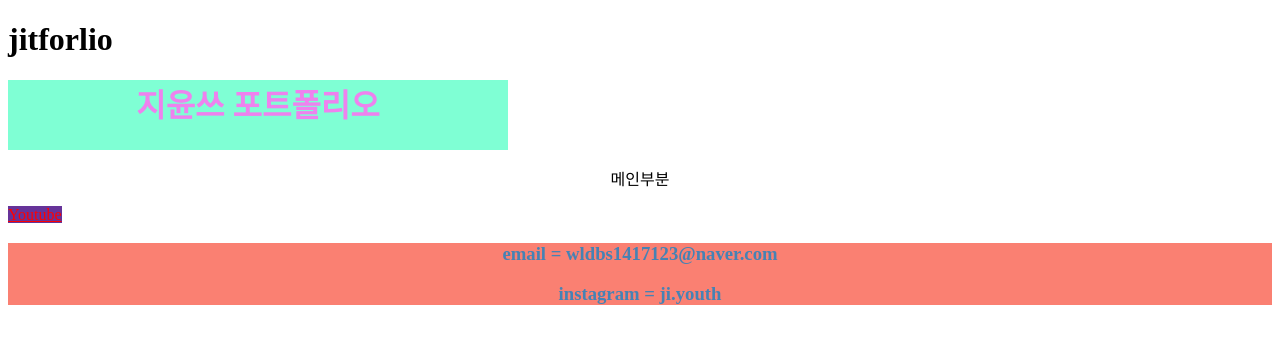
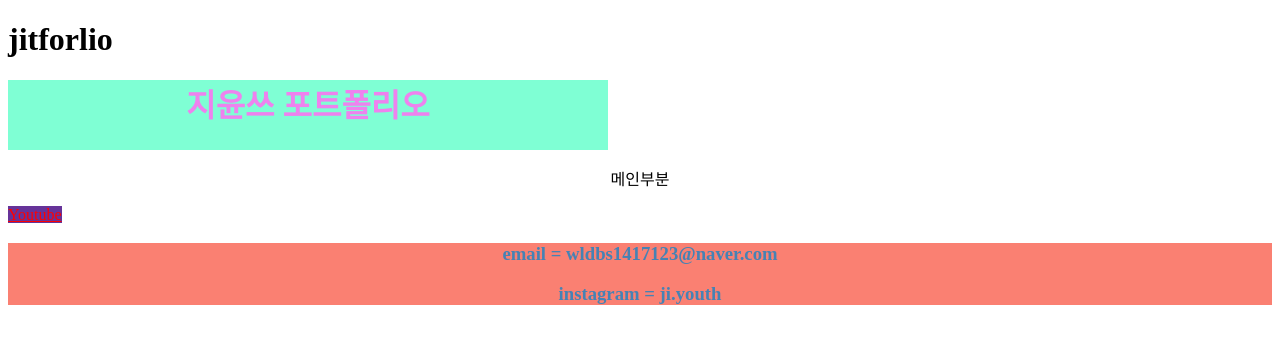
Before and after one commit to jiyouth/jitforlio, a Django app: page / in a window 1280 px wide. Shown: the top 344 px of the page. Run offline with Django 3.2, Linux system fonts and the light colour scheme.

Commit message:
secondporject

```diff
--- a/jitforlio/static/jitforlio/css/style.css
+++ b/jitforlio/static/jitforlio/css/style.css
@@ -3,7 +3,7 @@
     background-color: aquamarine;
     color: violet;
     height: 70px;
-    width: 500px;
+    width: 600px;
 }
 .main{
     text-align: center;
```
